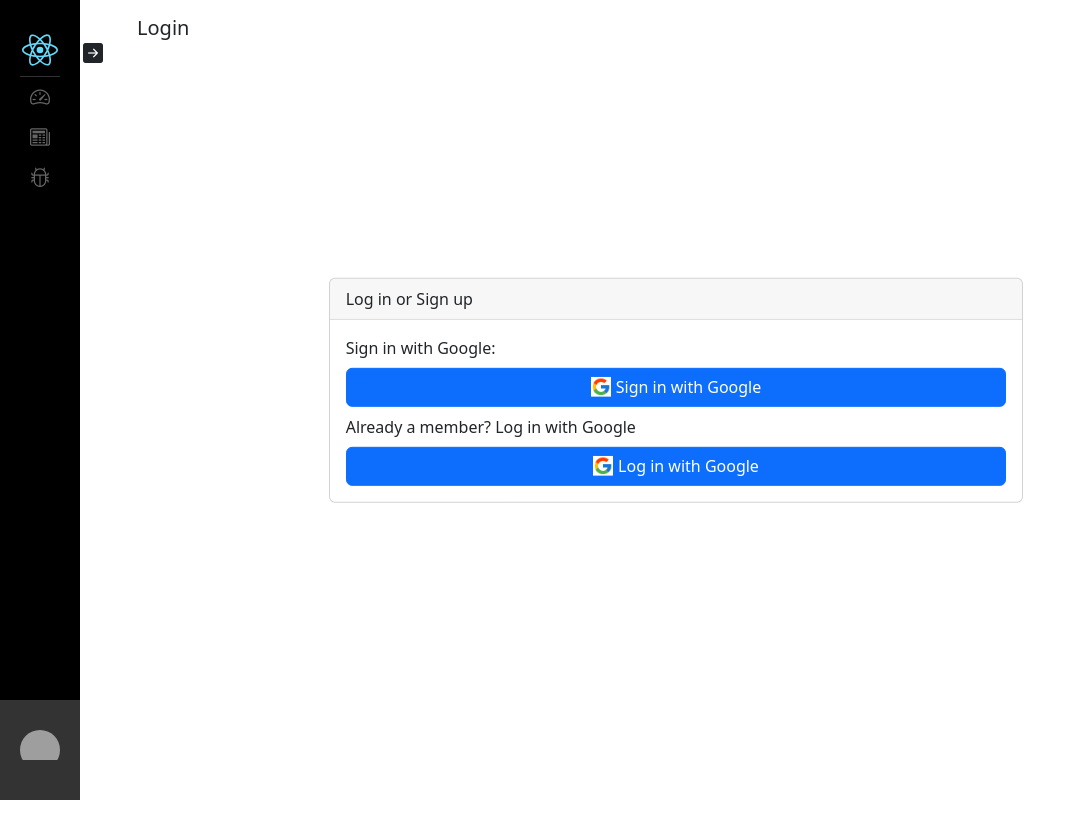
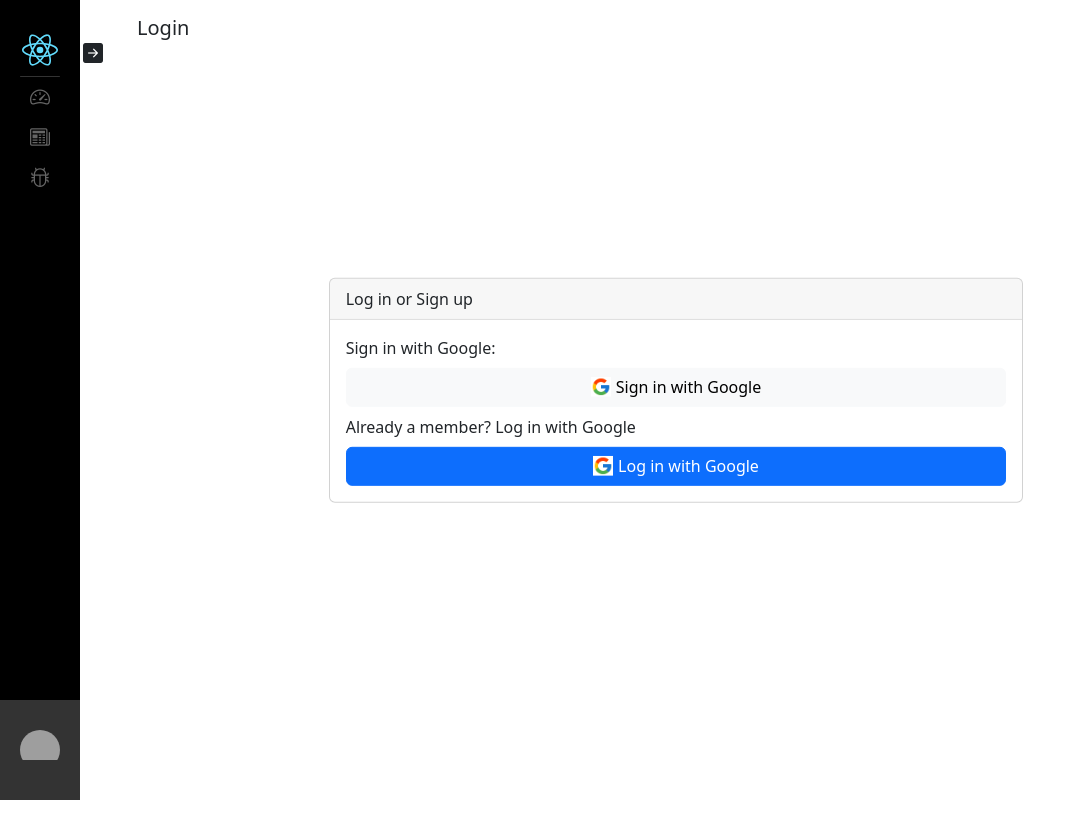
Before and after one commit to Syadon786/Projektmunka-Projektmenedzsment, a React (Create React App) app: page /login in a window 1280 px wide. Shown: the top 838 px of the page, without its empty margins (0-1086 px from the left). Built offline with nearby package versions, Linux system fonts and the light colour scheme; grey boxes are pictures that could not be loaded.

Commit message:
changed btn color

```diff
--- a/src/pages/LoginPage/LoginPage.js
+++ b/src/pages/LoginPage/LoginPage.js
@@ -2,31 +2,31 @@ import React from 'react'
 import Button from '../../components/Button/Button'
 import Page from '../../components/Page/Page'
 
-import classnames from "./LoginPage.module.css";
+import classes from "./LoginPage.module.css";
 import googleLogo from  "../../assets/icons8-google-48.png";
 
 const LoginPage = () => {
   return (
     <Page title="Login" noCard>
-        <div className={`${classnames.loginContainer} container align-items-center justify-content-center vh-100`}>
-        <div className={`${classnames.loginWindow} row justify-content-center`}>
+        <div className={`${classes.loginContainer} container align-items-center justify-content-center vh-100`}>
+        <div className={`${classes.loginWindow} row justify-content-center`}>
             <div className="col-md-8">
                 <div className="card">
                     <div className="card-header">Log in or Sign up</div>
                     <div className="card-body">
                     <div className="mb-2">Sign in with Google:</div>
                     <div className="d-grid gap-2">
-                        <Button>
-                            <div className={classnames.loginBtn}>
-                                <img className={classnames.loginIcon} src={googleLogo} alt="login logo"/>Sign in with Google
+                        <Button color="light">
+                            <div className={classes.loginBtn}>
+                                <img className={classes.loginIcon} src={googleLogo} alt="login logo"/>Sign in with Google
                             </div>
                         </Button>
                     </div>
                     <div className="mb-2 mt-2">Already a member? Log in with Google</div>
                     <div className="d-grid gap-2">
                         <Button>
-                            <div className={classnames.loginBtn}>
-                                <img className={classnames.loginIcon} src={googleLogo} alt="login logo"/>Log in with Google
+                            <div className={classes.loginBtn}>
+                                <img className={classes.loginIcon} src={googleLogo} alt="login logo"/>Log in with Google
                             </div>
                         </Button>
                     </div>
```
